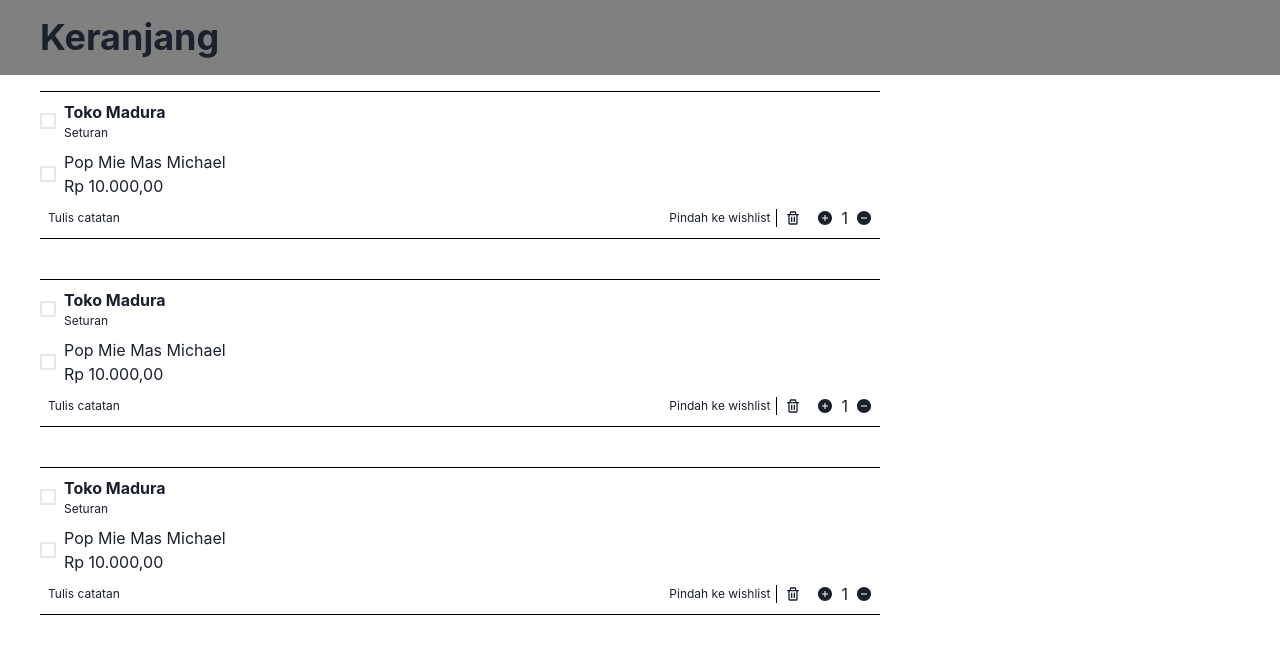
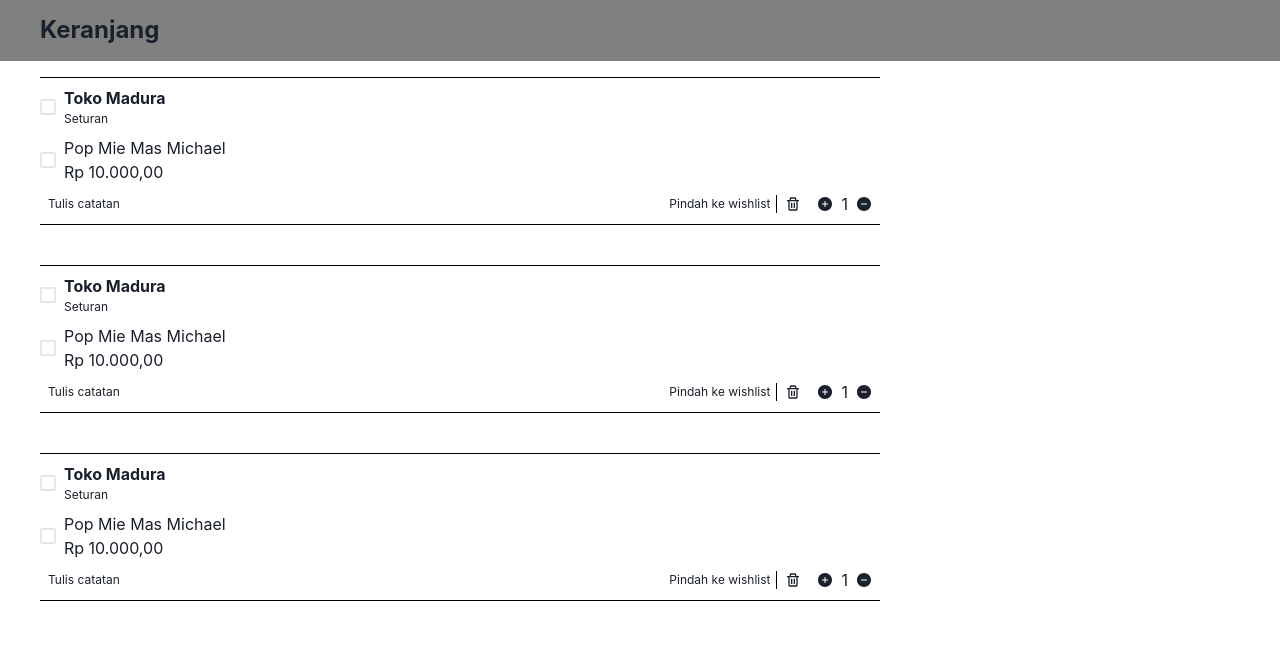
Before and after one commit to wllmsawi/Exercise8SAP, a React (Create React App) app in the folder sapcart/: page / in a window 1280 px wide. Shown: the top 654 px of the page. Built offline with nearby package versions, Linux system fonts and the light colour scheme.

Commit message:
Update index.jsx

```diff
--- a/sapcart/src/pages/cartpages/index.jsx
+++ b/sapcart/src/pages/cartpages/index.jsx
@@ -12,7 +12,9 @@
         flexDir="flex-start"
       >
         <Box>
-          <Heading as="h1">Keranjang</Heading>
+          <Heading as="h1" fontSize="2xl">
+            Keranjang
+          </Heading>
         </Box>
       </Box>
       <Box h="auto" p="1em 2.5em">
```
